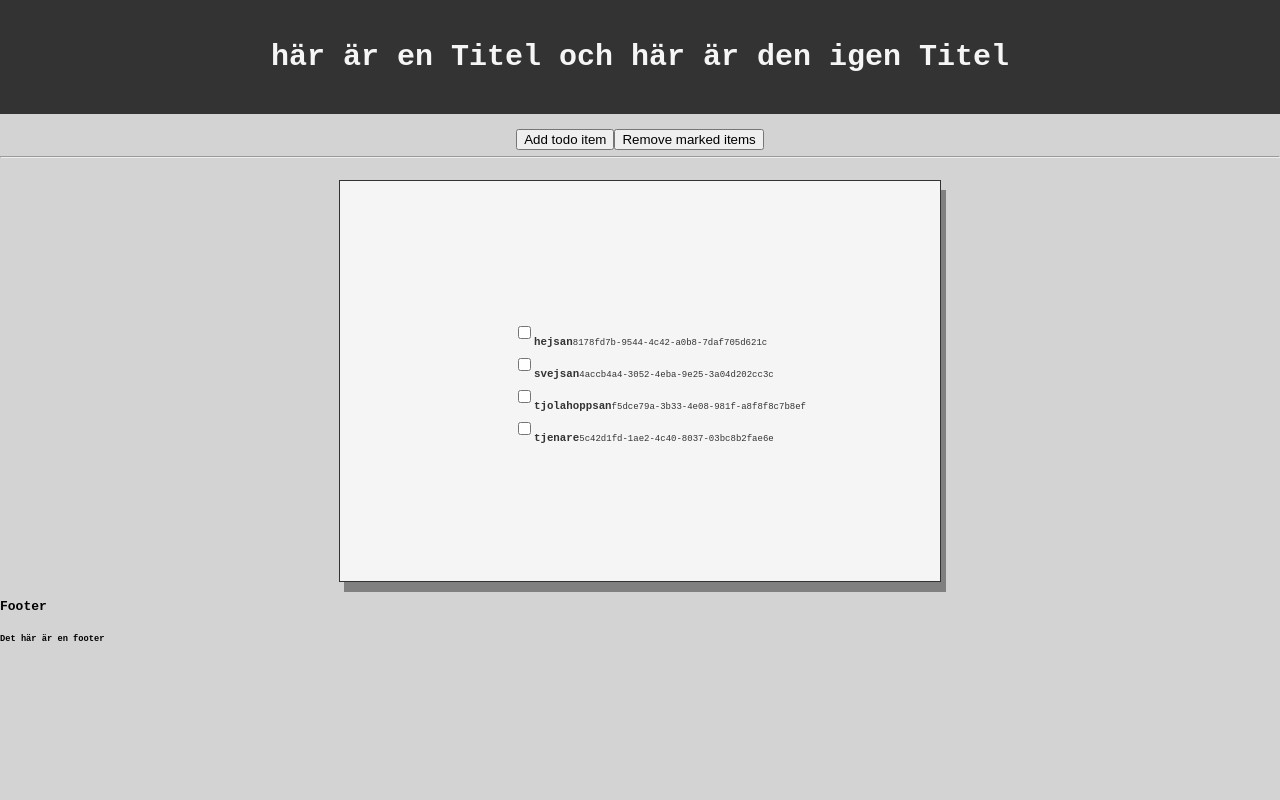
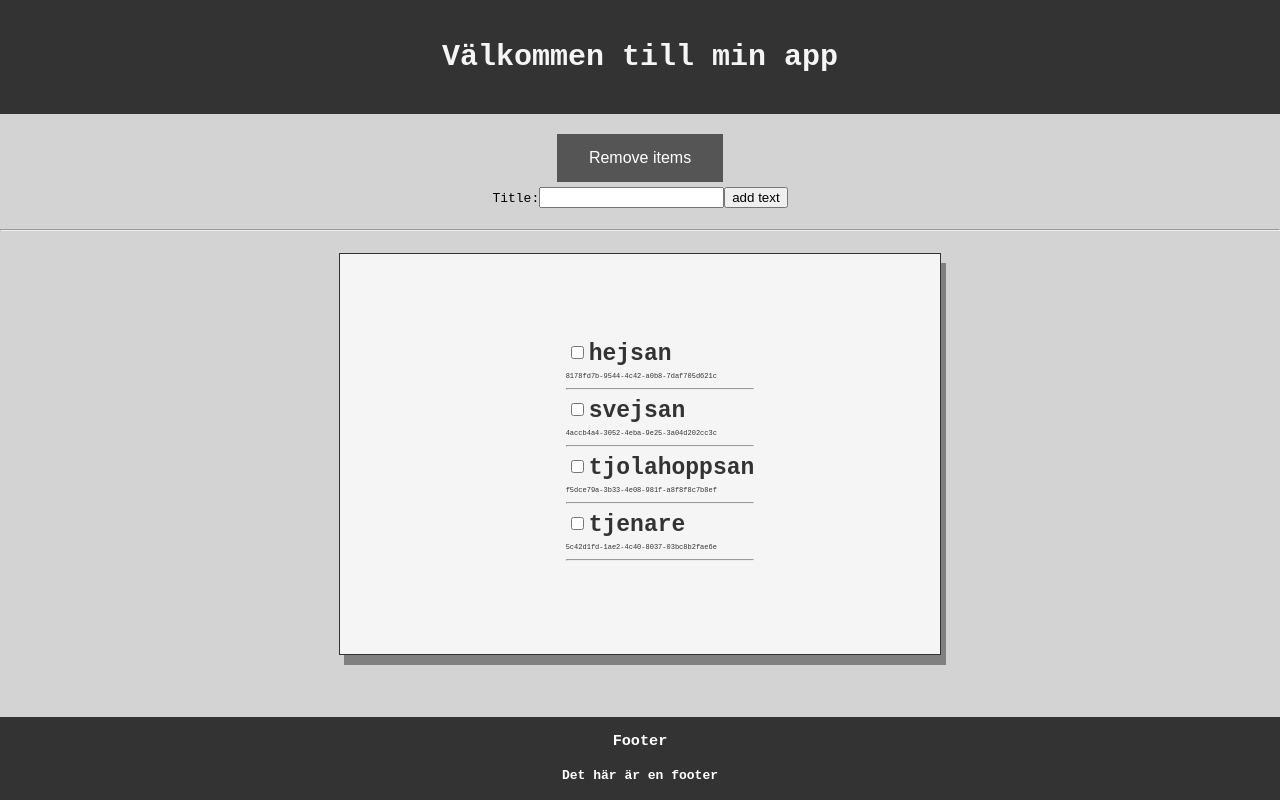
Before and after one commit to huggge/react-todolist, a React (Create React App) app: page / in a window 1280 px wide. Built offline with nearby package versions, Linux system fonts and the light colour scheme.

Commit message:
added inputfield

```diff
--- a/src/App.js
+++ b/src/App.js
@@ -1,7 +1,6 @@
 import React from 'react';
 
 import Header from "./components/Header";
-import InputForm from "./components/InputForm";
 import TodoList from "./components/TodoList";
 import Footer from "./components/Footer";
 
--- a/src/components/AddButton.js
+++ b/src/components/AddButton.js
@@ -2,7 +2,7 @@ import React from "react";
 
 function AddButton(props) {
     return (
-        <button onClick={props.addTodoItem}>Add todo item</button>
+        <button className="button" onClick={props.addTodoItem}>Add item</button>
     )
 }
 
--- a/src/components/ControlPanel.js
+++ b/src/components/ControlPanel.js
@@ -1,13 +1,13 @@
 import React from "react";
 
-import AddButton from "./AddButton";
 import RemoveTodoItem from "./RemoveTodoItem";
+import InputForm from "./InputForm";
 
 function ControlPanel(props) {
     return (
         <div>
-        <AddButton addTodoItem={props.addTodoItem}/>
         <RemoveTodoItem removeTodoItem={props.removeTodoItem}/>
+        <InputForm addTodoItem={props.addTodoItem}/>
         <br/>
         <hr/>
         <br/>
--- a/src/components/Footer.js
+++ b/src/components/Footer.js
@@ -2,9 +2,9 @@ import React from "react";
 
 function Footer() {
     return (
-        <div>
-            <h4>Footer</h4>
-    <h6>Det här är en footer</h6>
+        <div className="footer">
+            <h3>Footer</h3>
+    <h4>Det här är en footer</h4>
         </div>
     )
 }
--- a/src/components/Header.js
+++ b/src/components/Header.js
@@ -3,11 +3,11 @@ import React from "react";
 import "../style.css";
 
 function Header() {
-    const headerText = "Titel";
+    const headerText = "app";
 
     return (
         <header className="navbar">
-            <h4>här är en {`${headerText} och här är den igen ${headerText}`}</h4>
+            <h4>Välkommen till min  {`${headerText}`}</h4>
         </header>
     )
 }
--- a/src/components/InputForm.js
+++ b/src/components/InputForm.js
@@ -1,18 +1,24 @@
 import React, { useState } from "react"
 
-import AddButton from "./AddButton"
 
-function InputForm() {
+function InputForm( { addTodoItem }) {
 
     const [todo, setTodo] = useState("");
 
     const handleSubmit = (e) => {
         e.preventDefault();
         console.log(todo);
+        addTodoItem(todo)
+        setTodo("");
     }
 
     return (
-        <div className="form-input-box">
+        <div >
+            <form onSubmit={handleSubmit}>
+                <label>Title:</label>
+                <input type="text" value={todo} required onChange={(e) => setTodo(e.target.value)}/>
+                <input type="submit" value="add text"/>
+            </form>
         </div>
     )
 
--- a/src/components/RemoveTodoItem.js
+++ b/src/components/RemoveTodoItem.js
@@ -2,7 +2,7 @@ import React from "react";
 
 function RemoveTodoItem(props) {
     return (
-        <button onClick={props.removeTodoItem}>Remove marked items</button>
+        <button className="button" onClick={props.removeTodoItem}>Remove items</button>
     )
 }
 
--- a/src/components/TodoList.js
+++ b/src/components/TodoList.js
@@ -2,8 +2,6 @@ import React, { useState } from "react";
 import { v4 } from "uuid";
 
 import TodoListItem from "./TodoListItem";
-import AddButton from "./AddButton";
-import RemoveTodoItem from "./RemoveTodoItem";
 
 import ControlPanel from "./ControlPanel";
 
@@ -40,11 +38,9 @@ function TodoList() {
         setTodoList(result)
     }
 
-
-
     // add todo function
-    const addTodoItem = () => {
-        setTodoList([...todoList, { title: "testing", completed: false, id: v4() }])
+    const addTodoItem = (title) => {
+        setTodoList([...todoList, { title: title, completed: false, id: v4() }])
     }
     return (
         <div>
--- a/src/components/TodoListItem.js
+++ b/src/components/TodoListItem.js
@@ -1,14 +1,15 @@
 import React from "react";
-import itemsData from "./itemDB";
 
 function TodoListItem(props) {
 
     return (
         <div className="todo-item">
             <li>
-                <input type="checkbox" checked={props.completed} onChange={(event) => props.handleChange(props.id)}/>
+                <input className="checkbox" type="checkbox" checked={props.completed} onChange={(event) => props.handleChange(props.id)} />
                 <h5>{props.title}</h5>
+                <br/>
                 <p>{props.id}</p>
+                <hr />
             </li>
         </div>
     )
--- a/src/style.css
+++ b/src/style.css
@@ -36,41 +36,47 @@ body {
     text-align: center;
 }
 
-.form-input-box {
-    background-color: lightgray;
-    color: #333;
-    margin-bottom: 15px;
-    text-align: center;
-    margin: auto;
-    border: 1px solid #333;
-    box-shadow: 5px 10px grey;
-    width: 600px;
-    height: 80px;
-}
-
 .todo-item {
     list-style-type: none;
     text-align: left;
 }
 
-input {
-    height: 100px;
+.footer {
+    position: fixed;
+    left: 0;
+    bottom: 0;
+    width: 100%;
+    background-color: #333;
+    color: white;
+    text-align: center;
+ }
+
+ .button {
+    background-color: #555555; /* Green */
+    border: none;
+    margin: 5px;
+    color: white;
+    padding: 15px 32px;
+    text-align: center;
+    text-decoration: none;
+    display: inline-block;
+    font-size: 16px;
+  }
+
+
+.checkbox {
+    margin: 5px;
+    height: 15px;
 }
 
 p {
-    font-size: 9px;
+    font-size: 7px;
     margin: 0px;
     display: inline;
 }
 
 h5 {
+    font-size: 23px;
     display: inline;
     margin: 0px;
 }
-
-li {
-}
-
-input {
-    height: 25px;
-}
```
